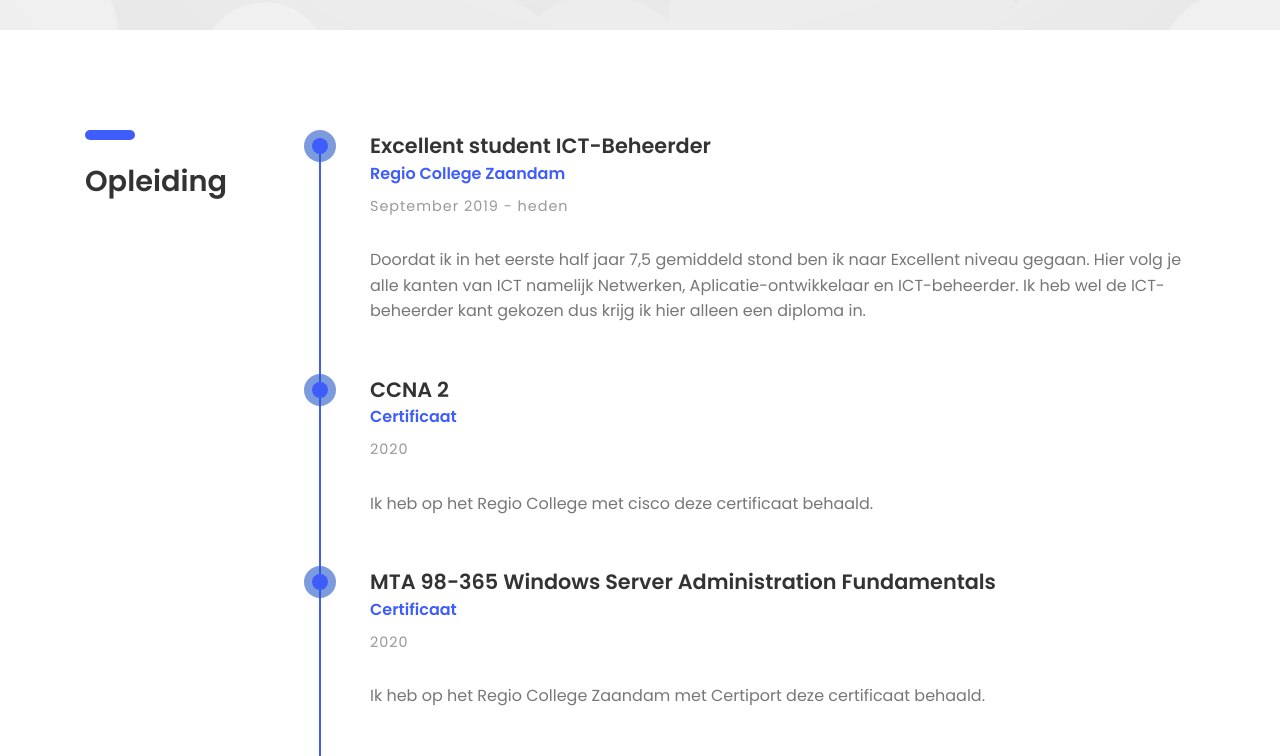
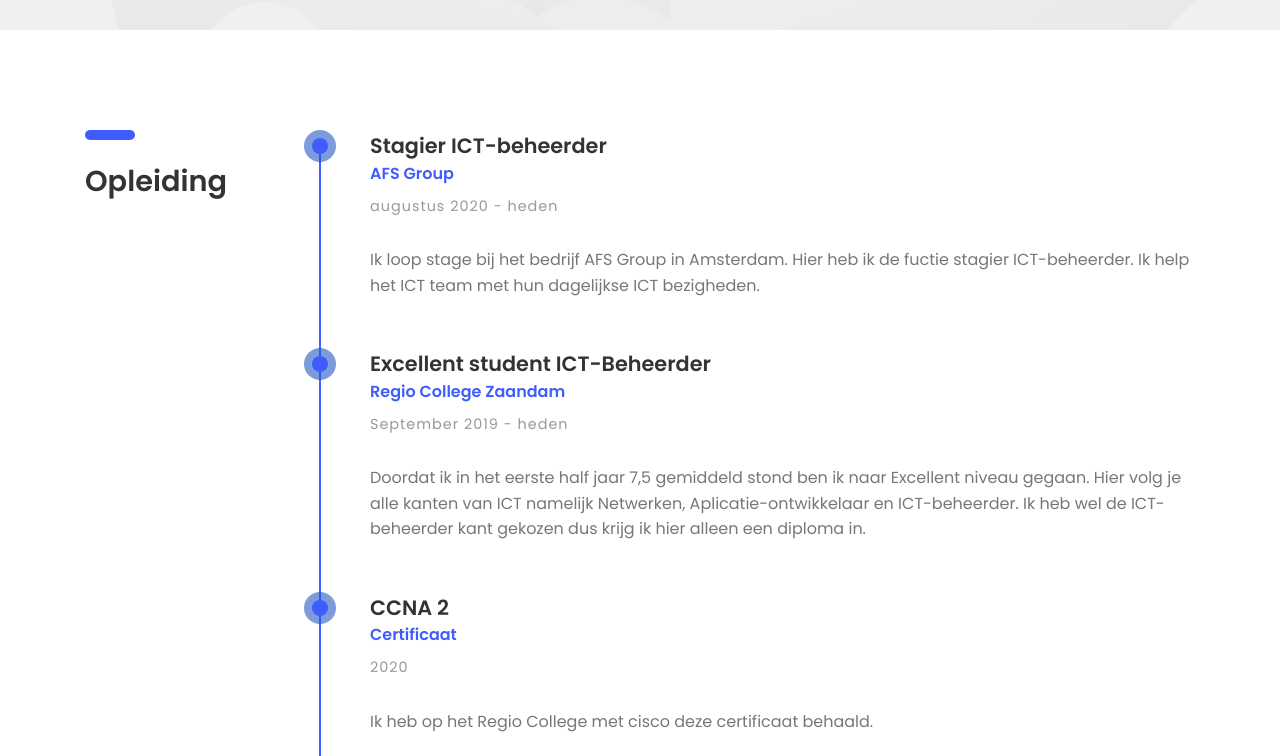
Before and after one commit to LeonhardSas/CVLeon, a plain HTML site: page index.html in a window 1280 px wide. Shown: the part 1160-1916 px from the top of the page. Drawn offline with Linux system fonts and the light colour scheme; files whose address does not match are found by name.

Commit message:
verandering
change

```diff
--- a/index.html
+++ b/index.html
@@ -208,6 +208,14 @@
 				<div class="col-sm-12 col-md-9">
 
 					<div class="education-wrapper">
+					<div class="education margin-b-50">
+							<h4><b>Stagier ICT-beheerder</b></h4>
+							<h5 class="font-blue"><b>AFS Group</b></h5>
+							<h6 class="font-lite-black margin-t-10">augustus 2020 - heden</h6>
+							<p class="margin-tb-30">Ik loop stage bij het bedrijf AFS Group in Amsterdam.
+							Hier heb ik de fuctie stagier ICT-beheerder. Ik help het ICT team met hun dagelijkse ICT bezigheden.</p>
+						</div><!-- education -->
+
 						<div class="education margin-b-50">
 							<h4><b>Excellent student ICT-Beheerder</b></h4>
 							<h5 class="font-blue"><b>Regio College Zaandam</b></h5>
```
Also changed, not shown: 1 other file.
